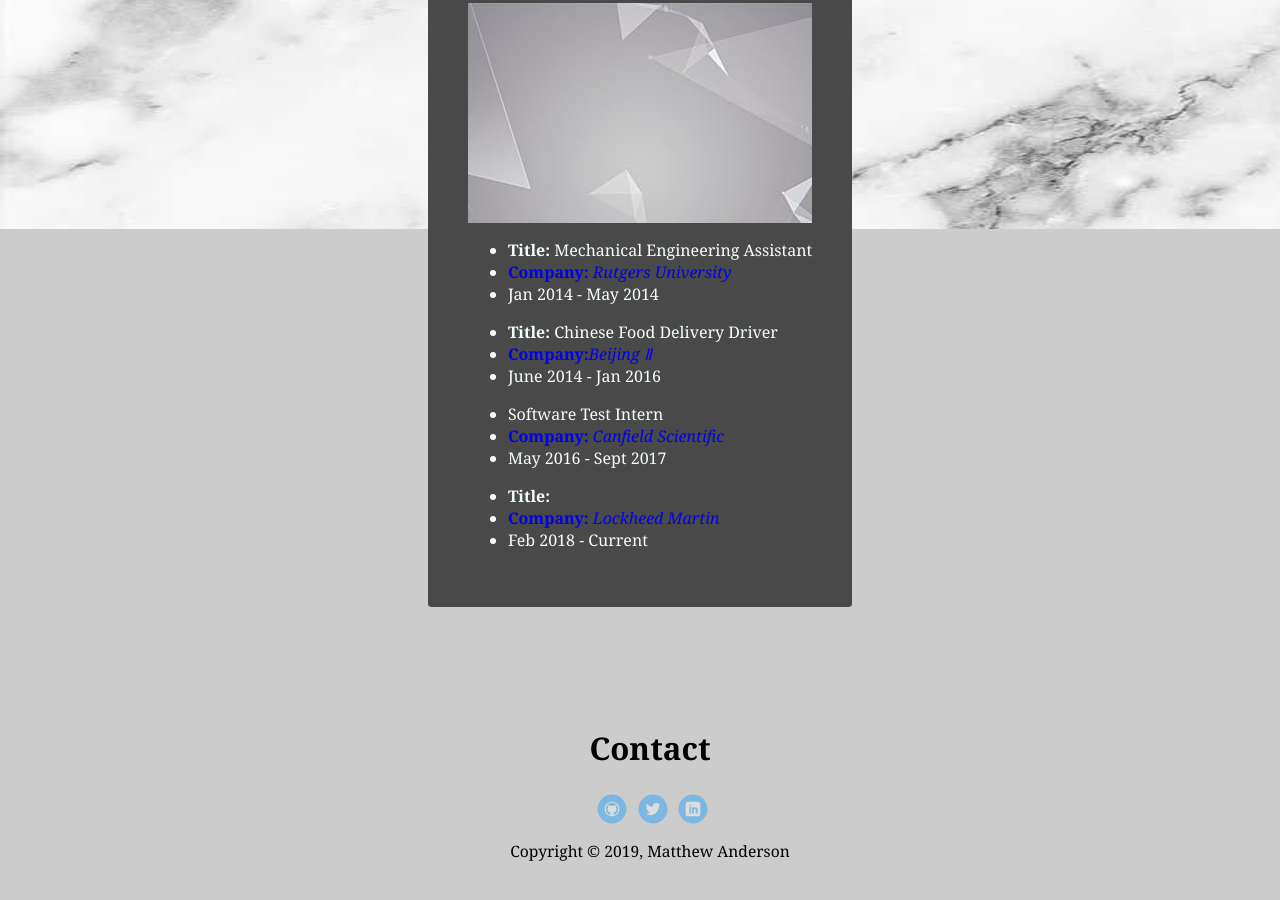
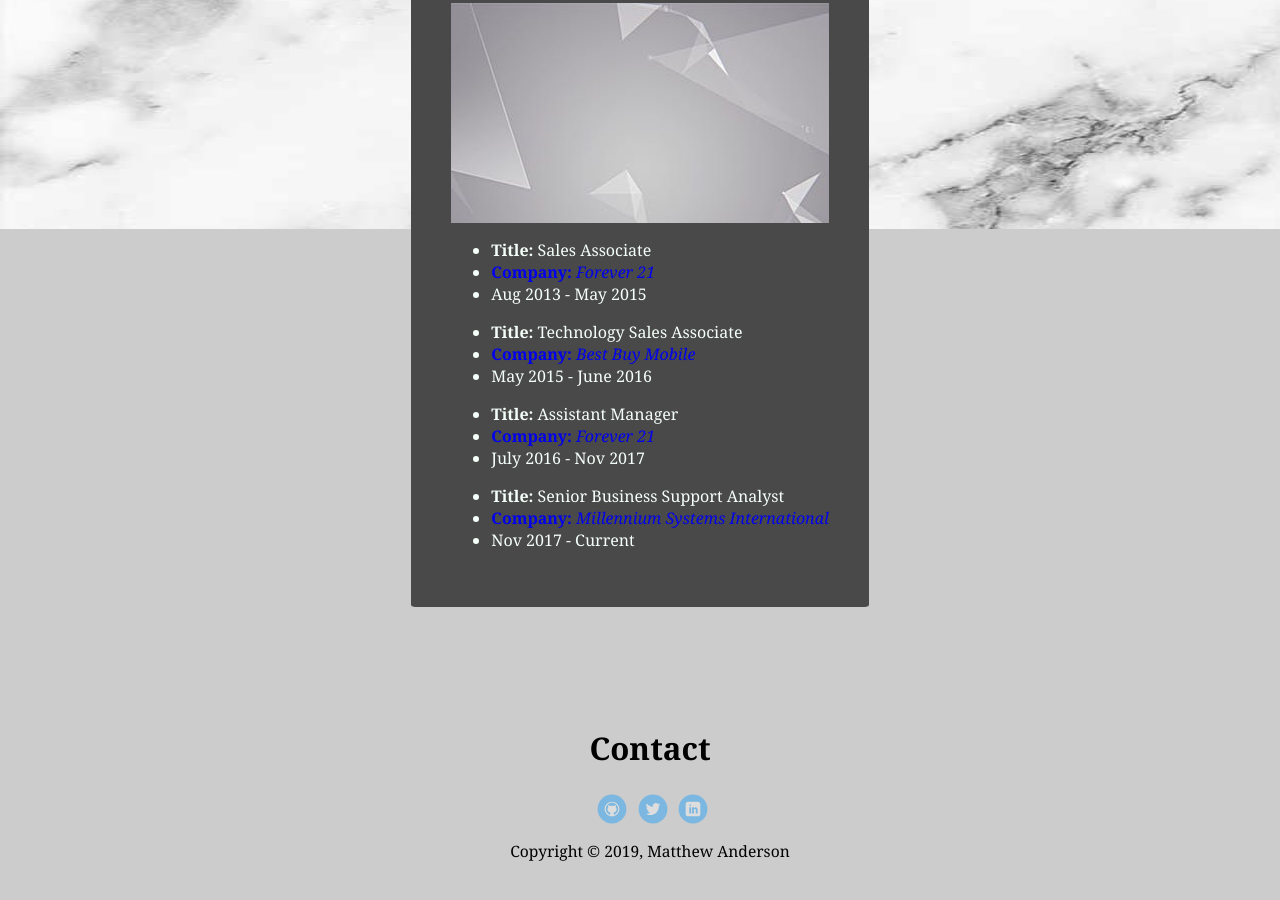
Before and after one commit to Moonsflood/website1, a plain HTML site: page experience.html in a window 1280 px wide. Shown: the part 671-1571 px from the top of the page. Drawn offline with Linux system fonts and the light colour scheme.

Commit message:
Comment on experiance

```diff
--- a/experience.html
+++ b/experience.html
@@ -5,7 +5,7 @@
 		<title>tth-unit-1-project</title>
 		<meta charset="utf-8">
 	    <meta content="width=device-width, initial-scale=1.0, shrink-to-fit=no" name="viewport">
-	    <meta content="Matt Anderson" name="author">
+	    <meta content="Aysel Kilicaslan" name="author">
 
 		<link href="images/favicon.ico" rel="shortcut icon" type="image/x-icon">
     	<link href="images/favicon.ico" rel="icon" type="image/x-icon">
@@ -35,24 +35,24 @@
 				<h2 class="body-header">Experience</h2>
 				<div class="section-img"></div>
 				<ul class="exps">
-					<li class="title"><b>Title: </b>Mechanical Engineering Assistant</li>
-					<li class="company"><a href="https://mae.rutgers.edu/"><b>Company: </b><i>Rutgers University</i></a></li>
-					<li class="yr">Jan 2014 - May 2014</li>
+					<li class="title"><b>Title:  </b>Sales Associate</li>
+					<li class="company"><a href="https://en.wikipedia.org/wiki/Forever_21"><b>Company: </b><i>Forever 21</i></a></li>
+					<li class="yr">Aug 2013 - May 2015</li>
 				</ul>
 				<ul class="exps">
-					<li class="title"><b>Title: </b>Chinese Food Delivery Driver</li>
-					<li class="company"><a href="https://www.yelp.com/biz/bei-jing-ii-aberdeen-township"><b>Company:</b><i>Beijing &#8545;</i></a></li>
-					<li class="yr">June 2014 - Jan 2016</li>
+					<li class="title"><b>Title: </b>Technology Sales Associate</li>
+					<li class="company"><a href="https://en.wikipedia.org/wiki/Best_Buy"><b>Company: </b><i>Best Buy Mobile</i></a></li>
+					<li class="yr">May 2015 - June 2016</li>
 				</ul>
 				<ul class="exps">
-					<li class="title">Software Test Intern</li>
-					<li class="company"><a href="https://www.canfieldsci.com/"><b>Company: </b><i>Canfield Scientific</i></a></li>
-					<li class="yr">May 2016 - Sept 2017</li>
+					<li class="title"><b>Title: </b>Assistant Manager</li>
+					<li class="company"><a href="https://en.wikipedia.org/wiki/Forever_21"><b>Company: </b><i>Forever 21</i></a></li>
+					<li class="yr">July 2016 - Nov 2017</li>
 				</ul>
 				<ul class="exps">
-					<li class="title"><b>Title: </b></li>
-					<li class="company"><a href="https://en.wikipedia.org/wiki/Lockheed_Martin"><b>Company: </b><i>Lockheed Martin</i></a></li>
-					<li class="yr">Feb 2018 - Current</li>
+					<li class="title"><b>Title: </b>Senior Business Support Analyst </li>
+					<li class="company"><a href="https://www.millenniumsi.com/"><b>Company: </b><i>Millennium Systems International</i></a></li>
+					<li class="yr">Nov 2017 - Current</li>
 				</ul>
 			</div>
 		</main>
```
Also changed, not shown: 1 other file.
